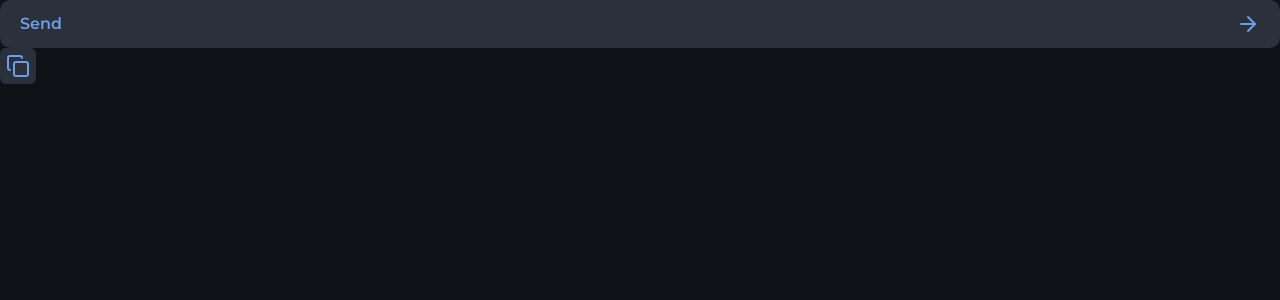
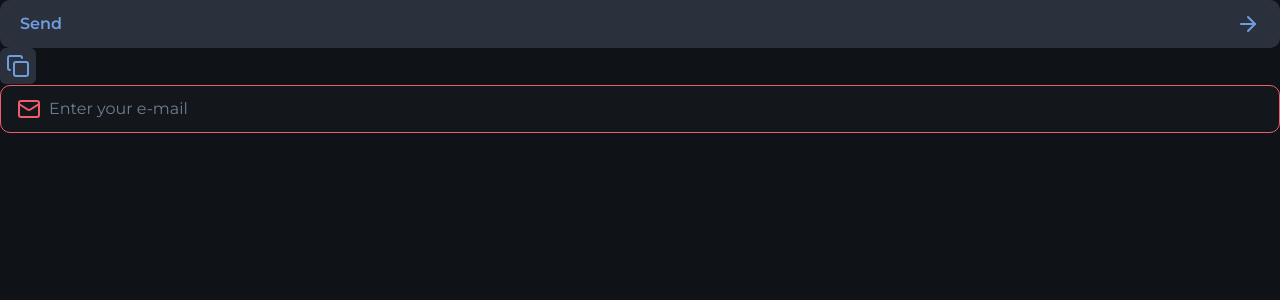
Before and after one commit to filipebteixeira98/indication-web, a Next.js app: page / in a window 1280 px wide. Shown: the top 300 px of the page. Built offline with nearby package versions, Linux system fonts and the light colour scheme.

Commit message:
chore: create input component

```diff
--- a/src/app/page.tsx
+++ b/src/app/page.tsx
@@ -2,6 +2,7 @@
 
 import { Button } from '@/components/button'
 import { IconButton } from '@/components/icon-button'
+import { Input } from '@/components/input'
 
 export default function Home() {
   return (
@@ -13,6 +14,9 @@
       <IconButton>
         <Copy />
       </IconButton>
+      <div>
+        <Input type="email" placeholder="Enter your e-mail" error />
+      </div>
     </main>
   )
 }
--- /dev/null
+++ b/src/components/input.tsx
@@ -0,0 +1,20 @@
+import { Mail } from 'lucide-react'
+import type { ComponentProps } from 'react'
+
+interface InputProps extends ComponentProps<'input'> {
+  error?: boolean
+}
+
+export function Input({ error = false, ...props }: InputProps) {
+  return (
+    <div
+      data-error={error}
+      className="group bg-gray-800 h-12 border border-gray-600 rounded-xl px-4 flex items-center gap-2 focus-within:border-gray-100 data-[error=true]:border-danger"
+    >
+      <span className="text-gray-400 group-focus-within:text-gray-100 group-[&:not(:has(input:placeholder-shown))]:text-gray-100 group-data-[error=true]:text-danger">
+        <Mail />
+      </span>
+      <input className="flex-1 outline-0 placeholder-gray-400" {...props} />
+    </div>
+  )
+}
```
